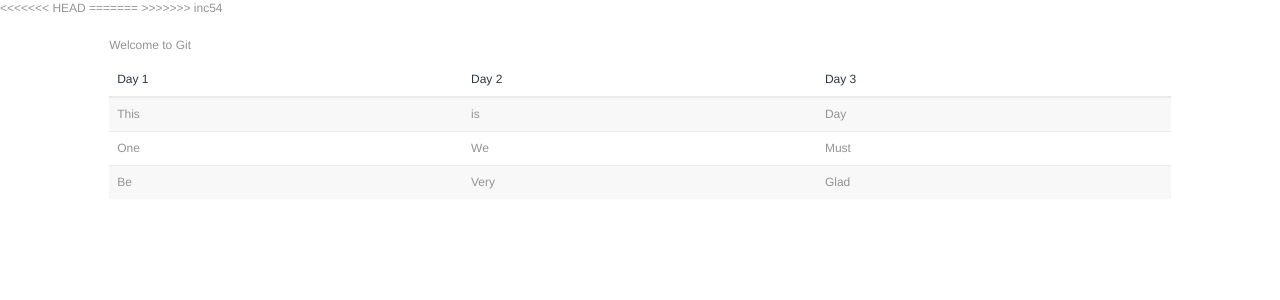
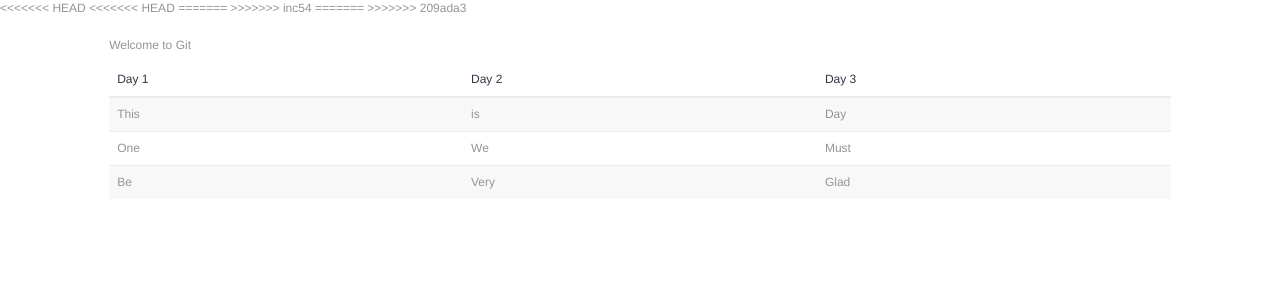
Before and after one commit to nkmwambs/repo, a PHP site: page / in a window 1280 px wide. Shown: the top 300 px of the page. Run offline with PHP 8.4, Linux system fonts and the light colour scheme; some libraries are stand-ins or nearby versions.

Commit message:
index on master: 0896722 WIP on master: e4f019e Updated index title

```diff
--- a/index.php
+++ b/index.php
@@ -3,6 +3,7 @@
 <head>
 	<meta charset="utf-8">
 	<meta name="viewport" content="width=device-width, initial-scale=1.0" />
+<<<<<<< HEAD
 <<<<<<< HEAD
 	<title>Welcome to Git | Git Branching Lesson 1</title>
 	<link rel="stylesheet" href="assets/css/bootstrap.css">
@@ -16,6 +17,10 @@
 	<title>Welcome to Git | Git Branching</title>
 
 >>>>>>> inc54
+=======
+	<title>Welcome to Git | Git Branching</title>
+
+>>>>>>> 209ada3
 </head>
 <body class="page-body">
 
```
